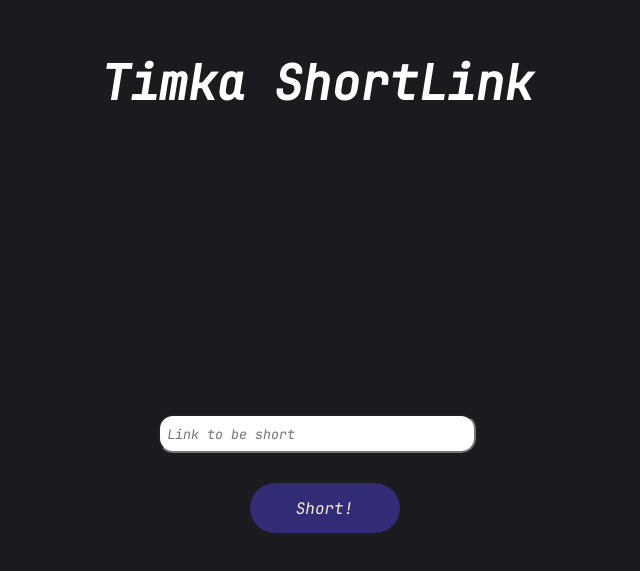
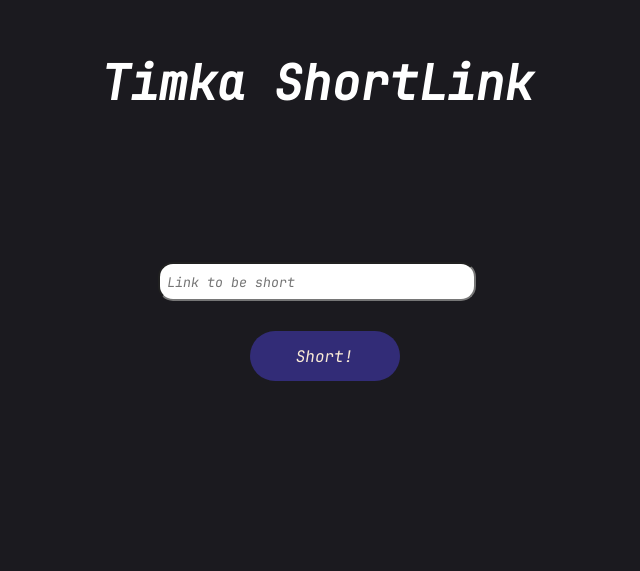
Before and after one commit to timka-123/link-frontend, a React (Create React App) app: page / in a window 1280 px wide. Shown: the part 149-720 px from the top of the page, without its empty margins (323-963 px from the left). Built offline with nearby package versions, Linux system fonts and the light colour scheme.

Commit message:
fix margins on /add

```diff
--- a/src/App.css
+++ b/src/App.css
@@ -16,10 +16,6 @@
 
 body {
   background-color: #1B1A1F;
-}
-
-.addForm {
-  margin-top: 200px;
 }
 
 .linkInput {
```
